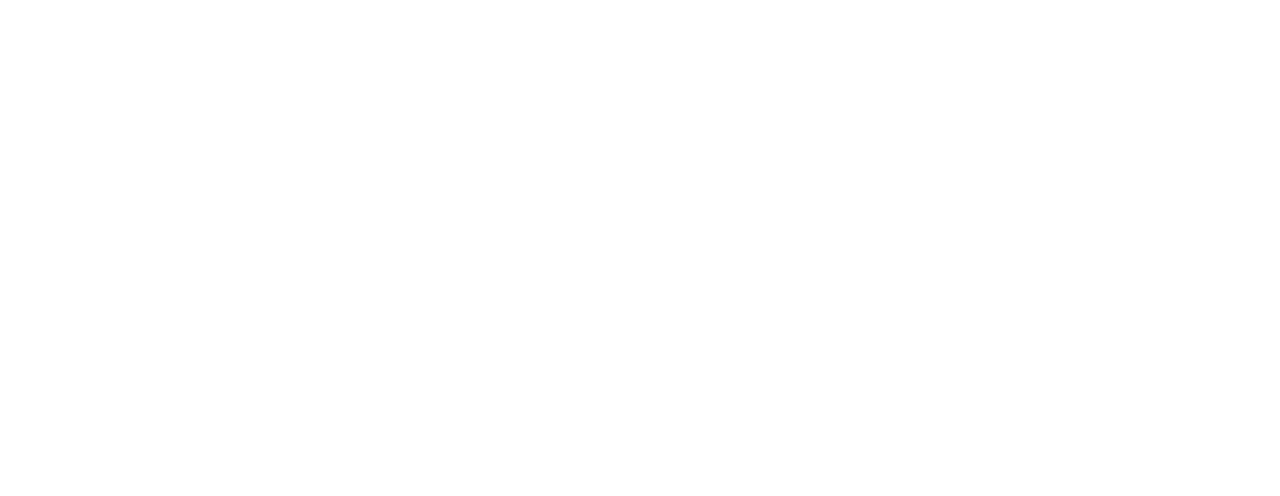
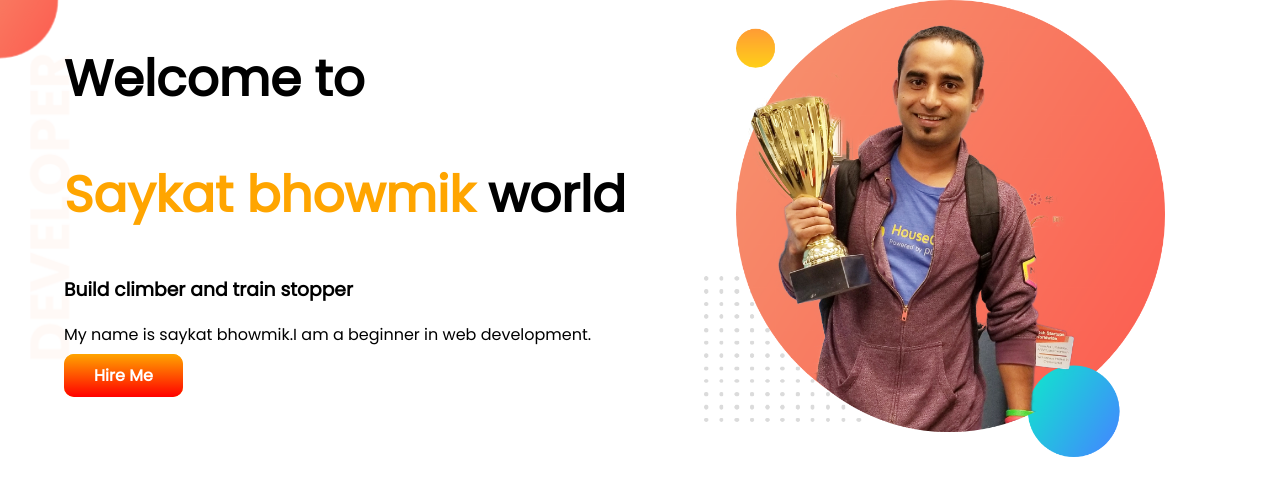
Before and after one commit to saykatb/developer-portfolio, a plain HTML site: page index.html in a window 1280 px wide. Drawn offline with Linux system fonts and the light colour scheme.

Commit message:
top banner add

```diff
--- a/index.html
+++ b/index.html
@@ -1,13 +1,32 @@
 <!DOCTYPE html>
 <html lang="en">
+
 <head>
     <meta charset="UTF-8">
     <meta http-equiv="X-UA-Compatible" content="IE=edge">
     <meta name="viewport" content="width=device-width, initial-scale=1.0">
-    <title>Saykat Fortfolio</title>
+    <title>Saykat portfolio</title>
+    <link rel="preconnect" href="https://fonts.googleapis.com">
+    <link rel="preconnect" href="https://fonts.gstatic.com" crossorigin>
+    <link href="https://fonts.googleapis.com/css2?family=Poppins&display=swap" rel="stylesheet">
     <link rel="stylesheet" href="style.css">
 </head>
+
 <body>
+    <section class="top-banner">
+        <div class="half-width">
+            <h1>Welcome to</h1>
+            <h1><span class="orange-color">Saykat bhowmik</span> world</h1>
+            <h3>Build climber and train stopper</h3>
+            <p>My name is saykat bhowmik.I am a beginner in web development.</p>
+            <a class="link-button" target="blank" href="https://saykatb.github.io/my-third-repo/">Hire Me</a>
+        </div>
+        <div class="half-width">
+            <img src="images/jhankar.png" alt="">
+
+        </div>
+    </section>
 
 </body>
+
 </html>
--- a/style.css
+++ b/style.css
@@ -0,0 +1,33 @@
+body{
+    font-family: 'Poppins', sans-serif;
+    margin: 0px;
+}
+h1{
+    font-size: 50px;
+}
+.orange-color{
+    color: orange;
+}
+section{
+    display: flex;
+}
+.half-width{
+    width: 50%;
+    padding-left: 5%;
+}
+.half-width img{
+    width: 80%;
+}
+.link-button{
+    text-decoration: none;
+    background-color: orange;
+    color:white;
+    font-weight: 700;
+    background-image: linear-gradient(orange, red);
+    padding: 10px 30px;
+    border-radius: 10px;
+}
+.top-banner{
+    background-image: url(images/top-banner.png);
+    background-repeat: no-repeat;
+}
```
Also changed, not shown: images/dream-bg.png (added), images/exp-bg.png (added), images/jhankar.png (added), images/jhankar2.png (added), images/my-bg.png (added), images/my-bg2.png (added), images/top-banner.png (added), showOff/Saykat.jpg (added), 8 other files.
